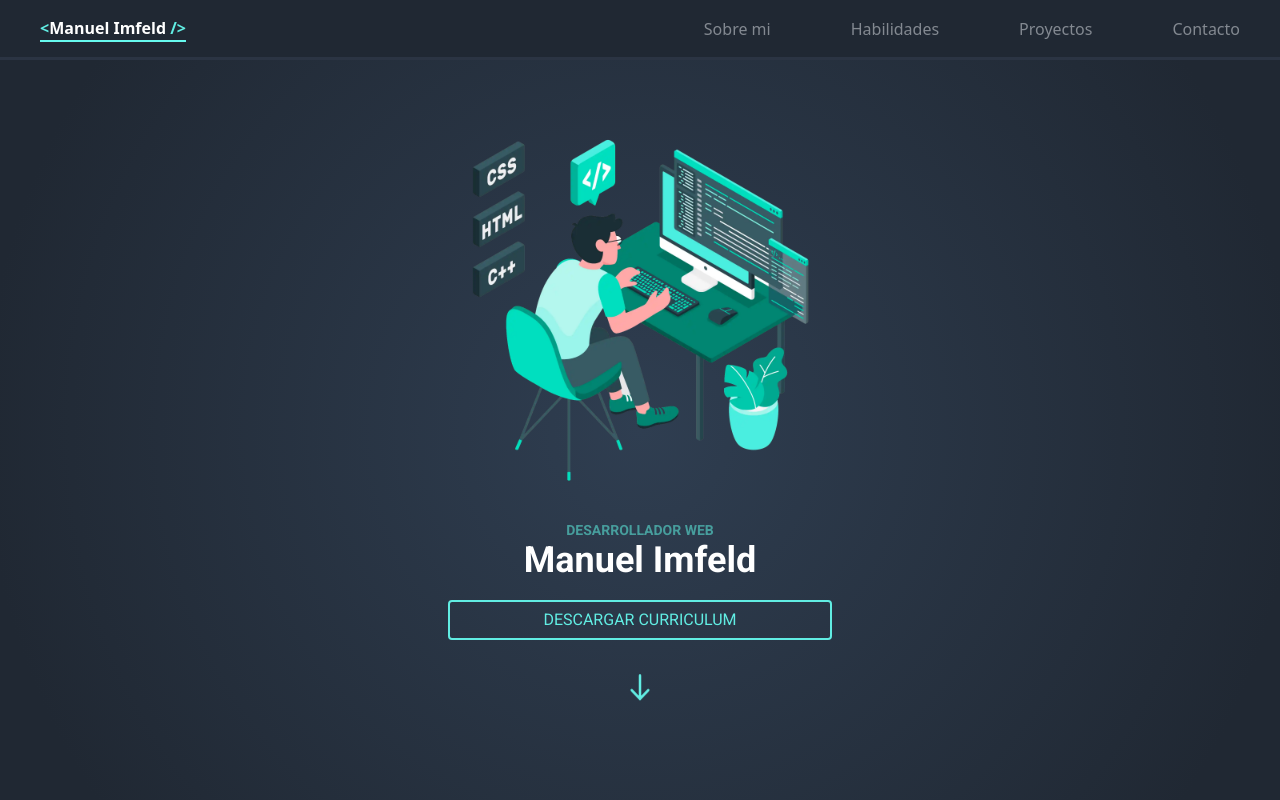
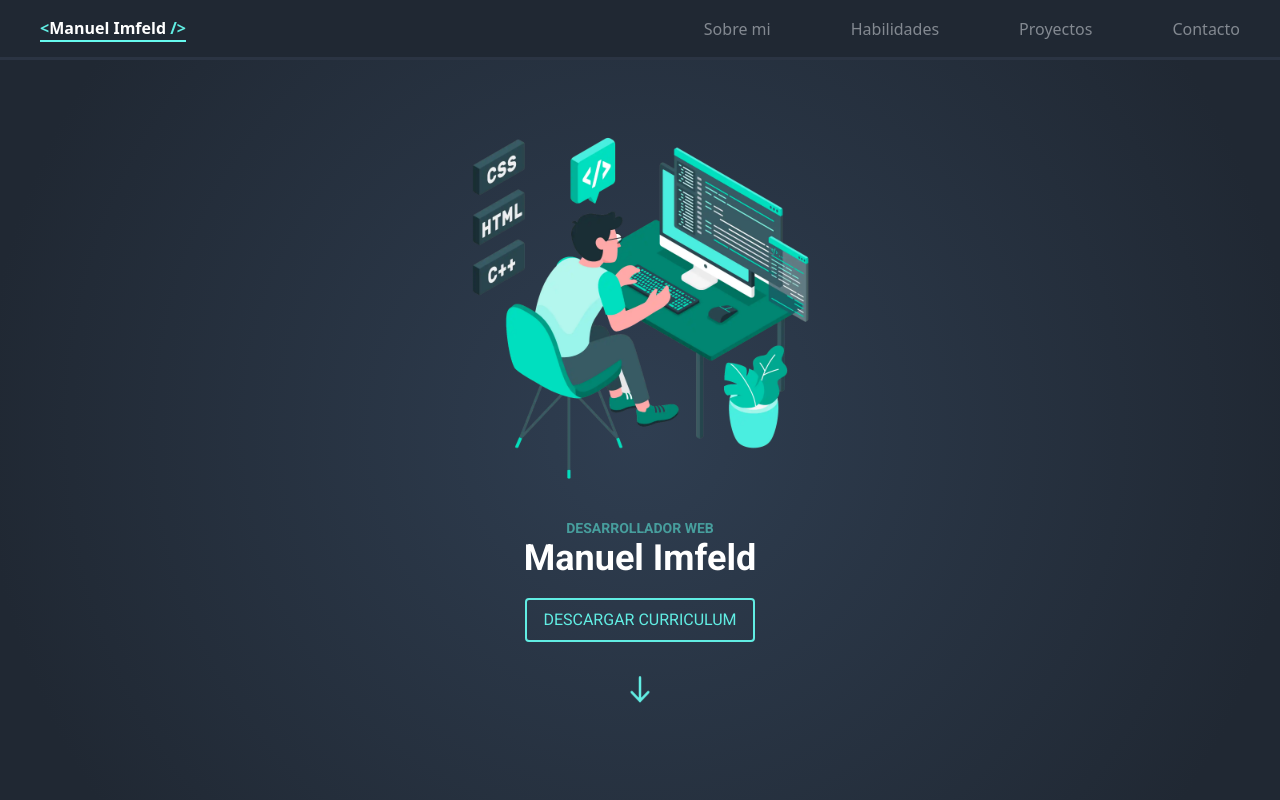
Before and after one commit to manuimfeld/portfolio-2023, a React (Vite) app: page / in a window 1280 px wide. Shown: the top 800 px of the page. Built offline with nearby package versions, Linux system fonts and the light colour scheme.

Commit message:
Edit css

```diff
--- a/src/components/Form.jsx
+++ b/src/components/Form.jsx
@@ -51,7 +51,7 @@ const Form = () => {
       <input
         value="Enviar mensaje"
         type="submit"
-        className="w-[50%] ml-[25%] bg-blue-500 hover:bg-blue-700 text-white font-bold py-2 px-4 rounded focus:outline-none focus:shadow-outline"
+        className="w-[60%] sm:w-[50%] ml-[20%] sm:ml-[25%] bg-blue-500 hover:bg-blue-700 text-white font-bold py-2 px-4 rounded focus:outline-none focus:shadow-outline"
       />
     </form>
   );
--- a/src/components/Home.jsx
+++ b/src/components/Home.jsx
@@ -35,7 +35,7 @@ const Home = ({ setActiveNavItem }) => {
         <a
           href={cv}
           download
-          className="flex justify-center items-center uppercase text-color-primary px-8 h-[40px] w-auto  rounded border-2 border-color-primary"
+          className="flex justify-center items-center uppercase text-color-primary px-4 py-2 h-fit w-fit mx-auto  rounded border-2 border-color-primary"
         >
           Descargar curriculum
         </a>
```
